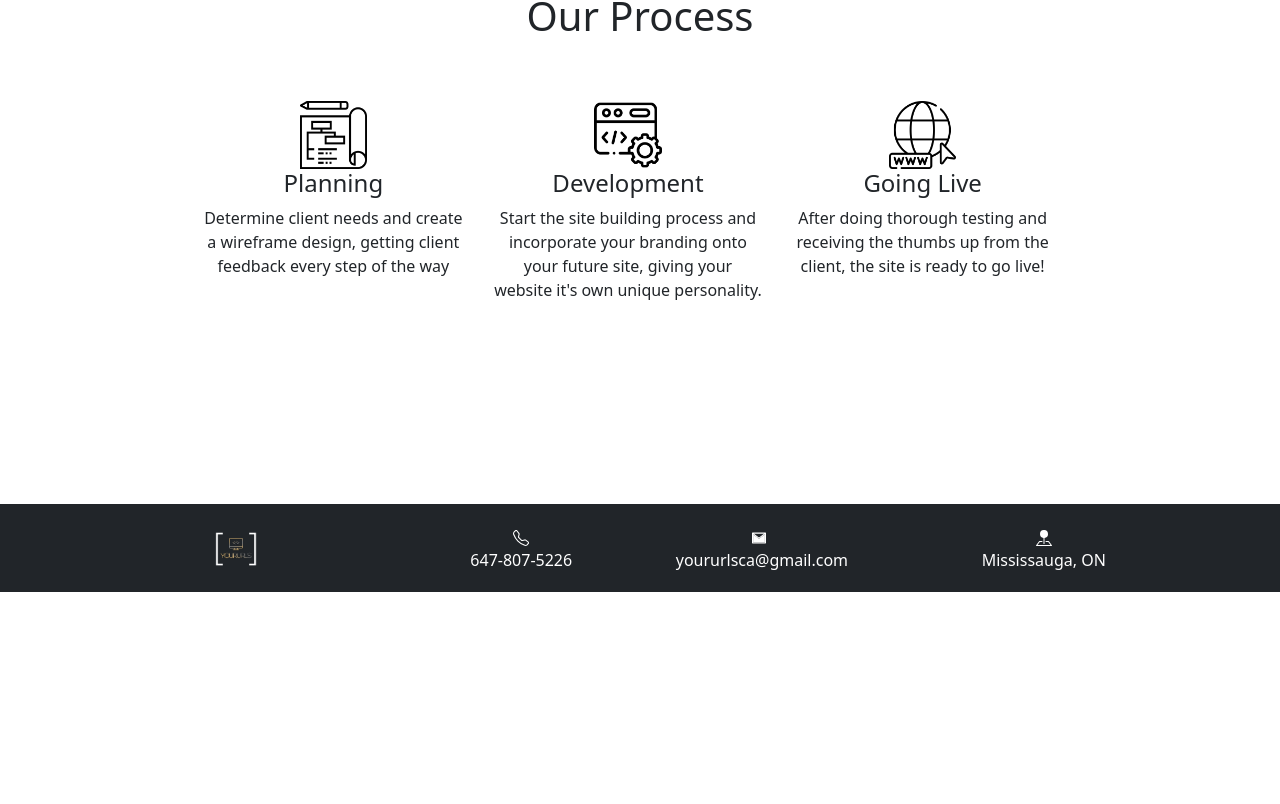
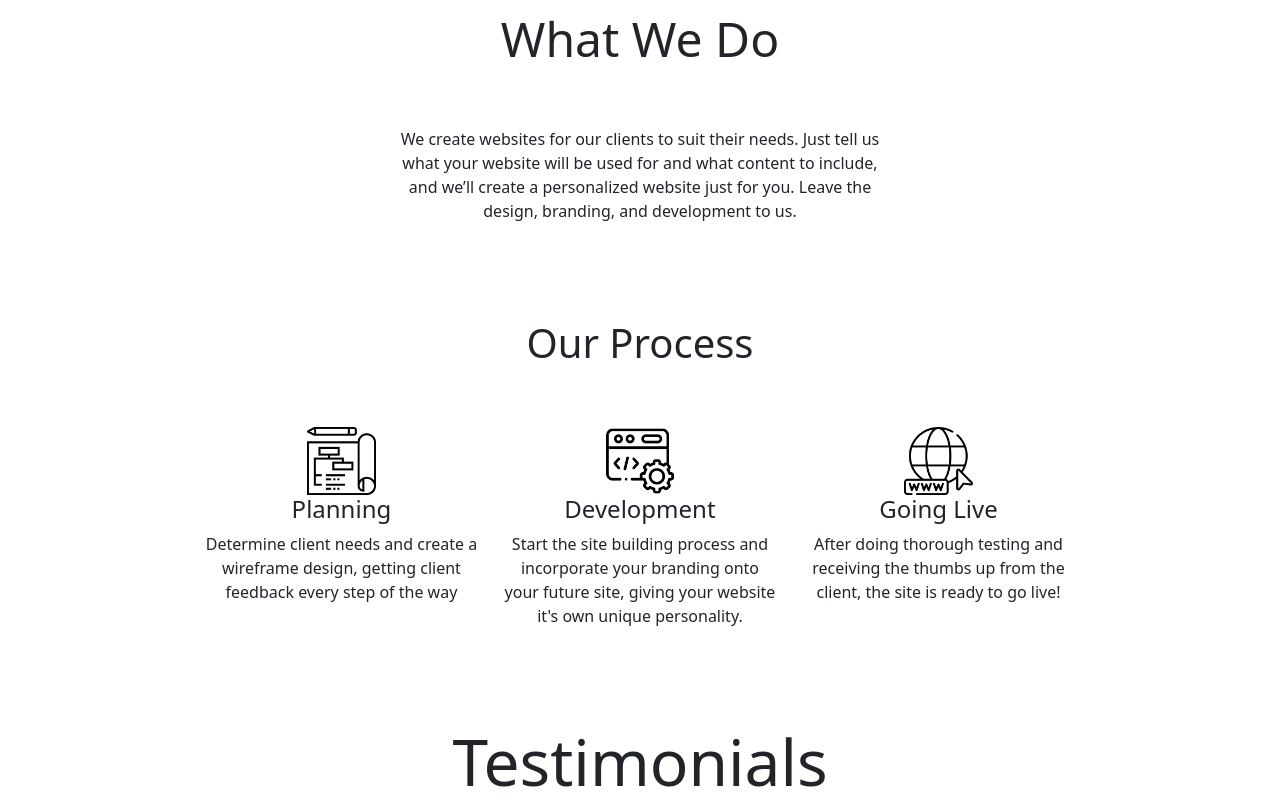
Before and after one commit to Jaan-J/your-urls, a React (Create React App) app: page / in a window 1280 px wide. Shown: the part 636-1440 px from the top of the page. Before the commit the page ends 1228 px from the top, so only its background shows below. Built offline with nearby package versions, Linux system fonts and the light colour scheme.

Commit message:
Completed home page

```diff
--- a/src/components/Home.js
+++ b/src/components/Home.js
@@ -5,9 +5,10 @@ import '../styling/home.css';
 import planning from "../imgs/planning.png";
 import development from "../imgs/development.png";
 import goingLive from "../imgs/goingLive.png";
+import Testimonials from "./Testimonials";
 function Home() {
     return (
-        <div>
+        <div style={{ height: "100vh" }}>
             <div className="container-fluid">
                 <div className="row" style={{ height: "500px" }}>
                     <div className="col-12 img-fluid" style={{ backgroundImage: `url(${bg})`, backgroundSize: "cover", backgroundRepeat: "no-repeat" }}>
@@ -24,13 +25,25 @@ function Home() {
                     </div>
                 </div>
             </div>
-            <div className="container" style={{ height: "80vh", padding: "10%" }}>
+            <div className="container" style={{ padding: "10%" }}>
                 <div className="row">
+                    <div className="whatWeDo">
+                        <div className="d-flex justify-content-center">
+                            <div className="display-5" style={{ fontWeight: "400" }}>What We Do</div>
+                        </div>
+                        <div className='row text-center'>
+                            <div className='col-md-5 col-lg-5 col-xl-7 mx-auto mt-3'>
+                                <p>We create websites for our clients to suit their needs. Just tell us what your website will
+                                    be used for and what content to include, and we’ll create a personalized website just for you.
+                                    Leave the design, branding, and development to us.</p>
+                            </div>
+                        </div>
+                    </div>
+                    <div className="processInfo">
                         <div className="d-flex justify-content-center">
                             <div className="display-6" style={{ fontWeight: "400" }}>Our Process</div>
-
                         </div>
-                    <div className='row text-center text-md-left processInfo'>
+                        <div className='row text-center text-md-left'>
                             <div className='col-md-4 col-lg-4 col-xl-4 mx-auto mt-3'>
                                 <img src={planning} width="25%"></img>
                                 <h4>Planning</h4>
@@ -51,6 +64,15 @@ function Home() {
                                     from the client, the site is ready to go live!</p>
                             </div>
                         </div>
+                    </div>
+                    <div className="testimonialRecomendations">
+                        <div className="d-flex justify-content-center">
+                            <div className="display-3" style={{ fontWeight: "400" }}>Testimonials</div>
+                        </div>
+                        <div >
+                            <Testimonials />
+                        </div>
+                    </div>
 
                 </div>
             </div>
@@ -60,4 +82,4 @@ function Home() {
 
     );
 }
-export default Home;;;;;
+export default Home;
--- a/src/styling/home.css
+++ b/src/styling/home.css
@@ -8,6 +8,17 @@
     font-size: 1.5em;
     color: white;
 }
-.processInfo{
-    margin-top: 5%;
+.processInfo, .whatWeDo, .testimonialRecomendations{
+    margin: auto;
+    padding: 2%;
 }
+.processInfo .display-6{
+    padding: 5%;
+}
+
+.whatWeDo .display-5{
+    padding-bottom: 5%;
+}
+.testimonialRecomendations .display-3{
+    padding-top: 5%;
+}
```
Lines whose indentation alone changed are shown as unchanged.
